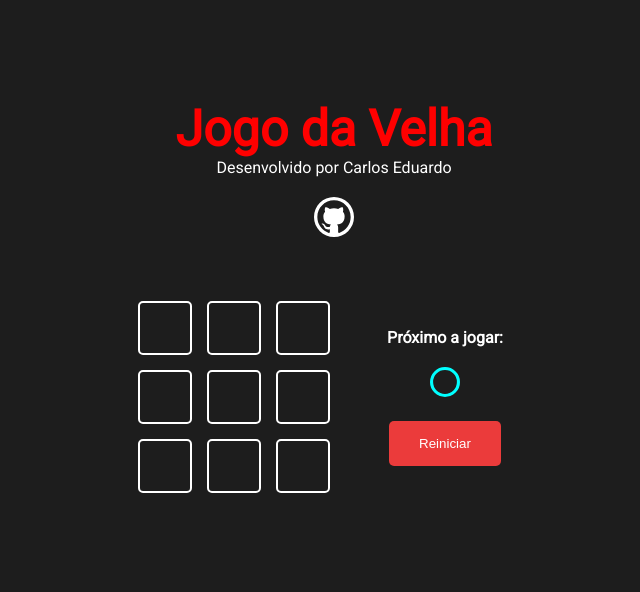
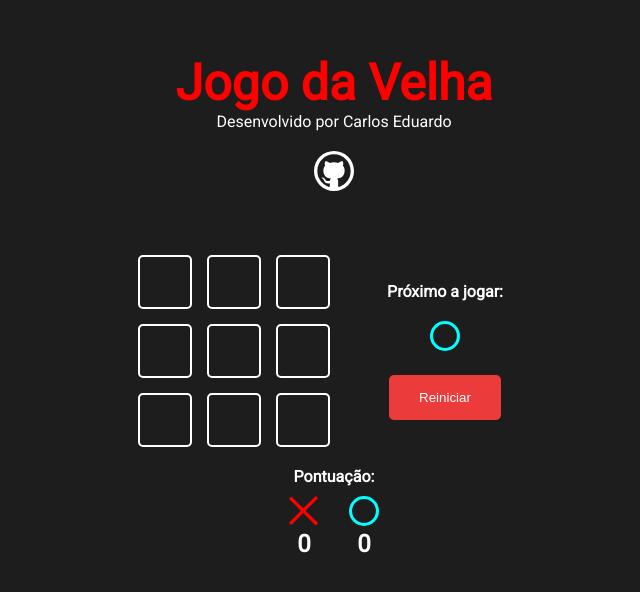
Before and after one commit to EduCarlos0311/react-jogo-da-velha, a Next.js app: page / in a window 1280 px wide. Shown: the part 114-706 px from the top of the page, without its empty margins (306-946 px from the left). Built offline with nearby package versions, Linux system fonts and the light colour scheme.

Commit message:
Criado placar

```diff
--- a/src/components/game/Game.jsx
+++ b/src/components/game/Game.jsx
@@ -3,6 +3,7 @@
 
 import GameOption from '../gameOption/GameOption'
 import GameInfo from '../gameInfo/GameInfo'
+import Score from '../score/Score'
 
 
 const winnerTable = [
@@ -69,6 +70,7 @@
     }, [winner])
 
     return (
+        <>
             <div className = {styles.gameContent}>
                 <div className = {styles.game}>
                     {
@@ -90,6 +92,8 @@
                     isDraw = {draw}
                 />
             </div>
+            <Score />
+        </>
     )
 }
 
--- a/src/components/gameInfo/GameInfo.jsx
+++ b/src/components/gameInfo/GameInfo.jsx
@@ -44,6 +44,7 @@
                 Reiniciar
             </Button>
         </div>
+
     )
 }
 
--- /dev/null
+++ b/src/components/score/Score.jsx
@@ -0,0 +1,22 @@
+import styles from './Score.module.css'
+import Icon from '../icon/Icon'
+
+function Score () {
+    return (
+        <>
+            <h4>Pontuação:</h4>
+            <div className={styles.score}>
+                <div className={styles.scoreContent}>
+                    <Icon iconName='x'/>
+                    <h2>0</h2>
+                </div>
+                <div className={styles.scoreContent}>
+                    <Icon iconName='circle'/>
+                    <h2>0</h2>
+                </div>
+            </div>
+        </>
+    )
+}
+
+export default Score
--- /dev/null
+++ b/src/components/score/Score.module.css
@@ -0,0 +1,11 @@
+.score {
+    margin-top: 10px;
+    display: flex;
+    gap: 30px;
+}
+
+.scoreContent {
+    display: flex;
+    flex-direction: column;
+    align-items: center;
+}
```
